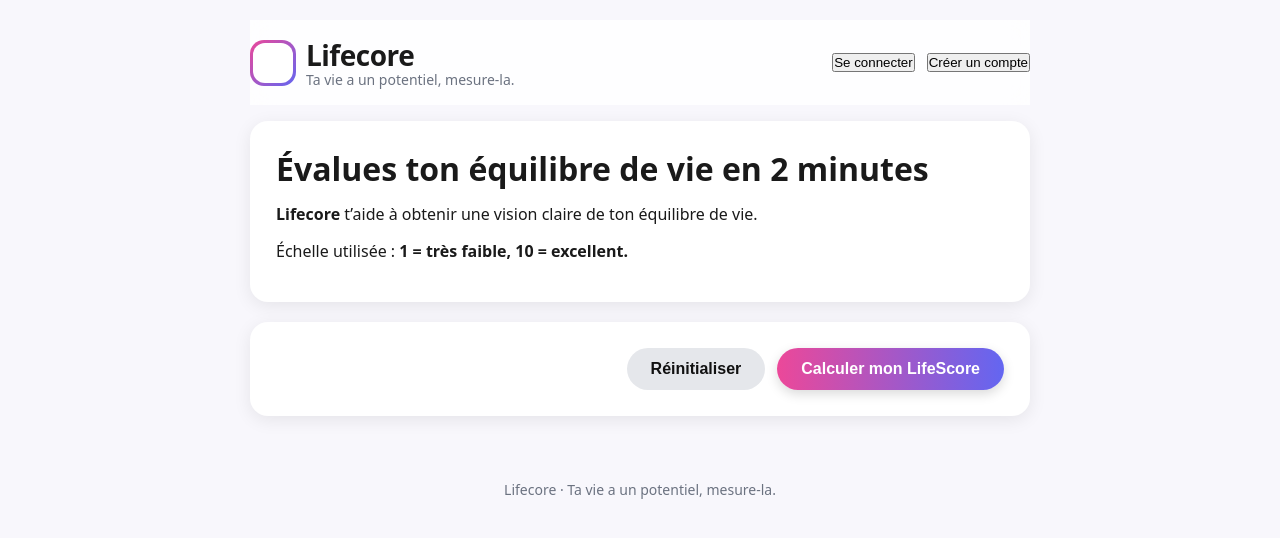
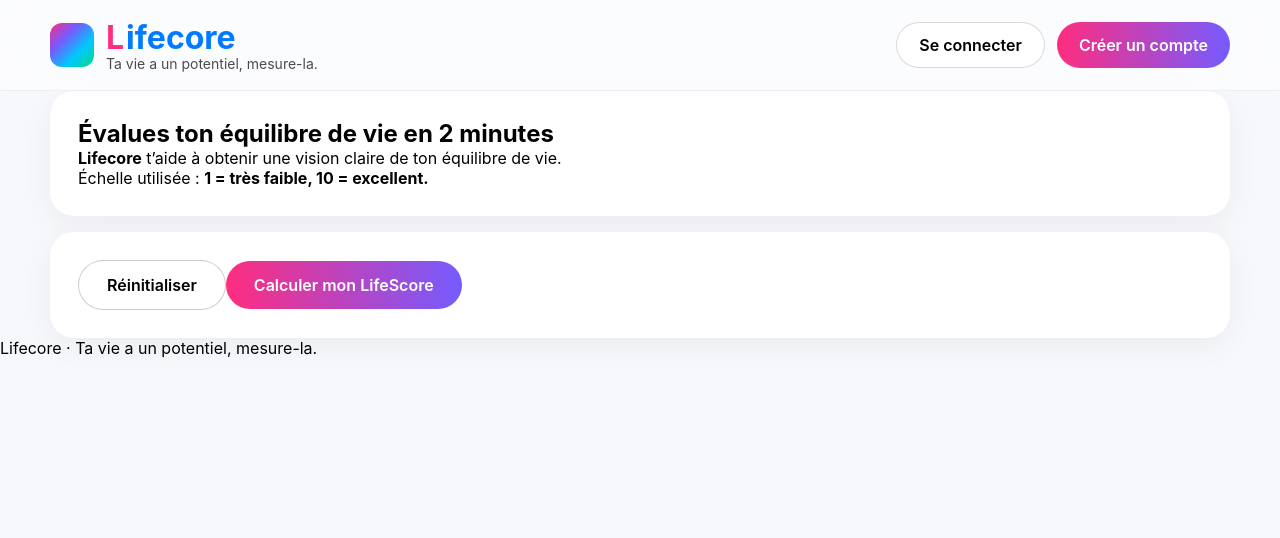
Before and after one commit to Brax971/Lifescore, a Next.js app: page / in a window 1280 px wide. Shown: the top 538 px of the page. Built offline with nearby package versions, Linux system fonts and the light colour scheme.

Commit message:
Update globals.css

```diff
--- a/app/globals.css
+++ b/app/globals.css
@@ -1,268 +1,120 @@
-/* ====== RESET ====== */
+/* RESET */
 * {
   margin: 0;
   padding: 0;
   box-sizing: border-box;
+  font-family: -apple-system, BlinkMacSystemFont, "Segoe UI", Roboto, sans-serif;
 }
 
-html, body {
-  font-family: system-ui, -apple-system, BlinkMacSystemFont, "Segoe UI",
-    Roboto, Oxygen, Ubuntu, Cantarell, "Open Sans", "Helvetica Neue",
-    sans-serif;
-  background: #f8f7fc;
-  color: #1a1a1a;
+/* PAGE */
+.ls-page {
+  background: #f7f8fc;
+  min-height: 100vh;
 }
 
-/* ====== PAGE STRUCTURE ====== */
-.ls-page {
-  max-width: 820px;
-  margin: 0 auto;
-  padding: 20px;
-}
-
-/* ====== HEADER ====== */
+/* HEADER */
 .lk-header {
-  position: sticky;
-  top: 0;
-  z-index: 30;
-  background: #ffffffcc;
-  backdrop-filter: blur(12px);
-  padding: 16px 0;
-  margin-bottom: 16px;
+  width: 100%;
+  background: rgba(255, 255, 255, 0.55);
+  backdrop-filter: blur(14px);
+  padding: 18px;
+  border-bottom: 1px solid rgba(0,0,0,0.05);
 }
 
 .lk-header-inner {
+  max-width: 1180px;
+  margin: 0 auto;
   display: flex;
   justify-content: space-between;
   align-items: center;
 }
 
-/* ====== LOGO ====== */
+/* LOGO */
 .lk-brand {
   display: flex;
   align-items: center;
+  gap: 12px;
 }
 
 .lk-brand-mark {
-  width: 46px;
-  height: 46px;
-  flex-shrink: 0;
-  border-radius: 14px;
-  background: linear-gradient(135deg, #ec4899, #6366f1);
-  padding: 3px;
-  display: flex;
-  justify-content: center;
-  align-items: center;
-}
-
-.lk-brand-mark::before {
-  content: "";
-  width: 100%;
-  height: 100%;
+  width: 44px;
+  height: 44px;
   border-radius: 12px;
-  background: white;
-}
-
-.lk-brand img {
-  width: 46px;
-  height: 46px;
-  object-fit: contain; /* Empêche toute déformation */
-}
-
-.lk-brand-text {
-  display: flex;
-  flex-direction: column;
-  margin-left: 10px;
+  background: linear-gradient(135deg,#ff2d7f,#755bff,#00c8ff,#00db7f);
 }
 
 .lk-brand-name {
-  font-size: 28px;
+  font-size: 32px;
   font-weight: 700;
-  letter-spacing: -0.5px;
+  display: flex;
+  gap: 2px;
 }
 
-.lk-brand-name .lk-L {
-  color: #ec4899;
+.lk-letter-l {
+  color: #ff2d7f;
 }
 
-.lk-brand-name .lk-rest {
-  color: #3b82f6;
+.lk-brand-name {
+  color: #007aff;
 }
 
 .lk-brand-tagline {
-  margin-top: -4px;
   font-size: 14px;
-  color: #6b7280;
+  margin-top: -2px;
+  opacity: 0.7;
+  display: block;
 }
 
-/* ====== NAVIGATION ====== */
+/* NAV BUTTONS */
 .lk-nav {
   display: flex;
   gap: 12px;
 }
 
-/* ====== NAV BUTTONS (HEADER) ======
-   Identiques au bouton "Calculer mon LifeScore"
-===================================== */
-
-.lk-header-button {
-  background: linear-gradient(90deg, #ec4899, #6366f1);
-  color: #fff;
+.lk-nav-button {
+  padding: 12px 22px;
+  border-radius: 999px;
+  font-size: 16px;
+  border: 1px solid rgba(0,0,0,0.15);
+  background: white;
   font-weight: 600;
-  padding: 10px 22px;
-  border-radius: 9999px;
-  border: none;
-  cursor: pointer;
-  box-shadow: 0 4px 12px rgba(0, 0, 0, 0.15);
-  transition: transform 0.1s ease, opacity 0.15s ease;
-  font-size: 16px;
 }
 
-.lk-header-button:hover {
-  opacity: 0.9;
-  transform: translateY(-1px);
+.lk-nav-button-primary {
+  background: linear-gradient(90deg, #ff2d7f, #755bff);
+  border: none;
+  color: white !important;
 }
 
-/* ====== CARDS ====== */
+/* BOUTONS PRINCIPAUX */
+.lk-button-primary {
+  background: linear-gradient(90deg, #ff2d7f, #755bff);
+  color: #fff;
+  border: none;
+}
+
+.lk-button {
+  padding: 14px 28px;
+  border-radius: 999px;
+  font-size: 16px;
+  font-weight: 600;
+}
+
+.lk-button-secondary {
+  border: 1px solid rgba(0,0,0,0.2);
+  background: #fff;
+}
+
+/* CARDS */
 .lk-card {
-  background: #ffffff;
-  border-radius: 18px;
-  padding: 22px;
+  background: white;
+  border-radius: 24px;
+  padding: 28px;
   margin-bottom: 20px;
-  box-shadow: 0 4px 18px rgba(0, 0, 0, 0.08);
+  box-shadow: 0 8px 30px rgba(0,0,0,0.05);
 }
 
 .lk-card-main {
-  padding: 26px;
+  max-width: 1180px;
+  margin: 0 auto;
 }
-
-/* ====== TITLES / TEXT ====== */
-h1 {
-  font-size: 32px;
-  font-weight: 800;
-  margin-bottom: 12px;
-}
-
-h2 {
-  font-size: 24px;
-  font-weight: 700;
-  margin-bottom: 10px;
-}
-
-p {
-  margin-bottom: 12px;
-  line-height: 1.55;
-}
-
-/* ====== SLIDERS ====== */
-.lk-slider {
-  width: 100%;
-  appearance: none;
-  height: 6px;
-  border-radius: 5px;
-  background: #e5e7eb;
-  outline: none;
-}
-
-.lk-slider::-webkit-slider-thumb {
-  appearance: none;
-  width: 26px;
-  height: 26px;
-  background: #ec4899;
-  border-radius: 50%;
-  cursor: pointer;
-  border: 3px solid white;
-  box-shadow: 0 2px 6px rgba(0,0,0,0.2);
-}
-
-.lk-slider-ticks {
-  display: flex;
-  justify-content: space-between;
-  margin-top: 4px;
-  font-size: 10px;
-  opacity: 0.6;
-}
-
-/* ====== RESULTS ====== */
-.lk-circle-score {
-  width: 140px;
-  height: 140px;
-  border-radius: 9999px;
-  background: linear-gradient(135deg, #ec4899, #6366f1);
-  padding: 4px;
-  display: flex;
-  justify-content: center;
-  align-items: center;
-  margin-right: 18px;
-}
-
-.lk-circle-score-inner {
-  width: 100%;
-  height: 100%;
-  border-radius: 9999px;
-  background: white;
-  display: flex;
-  justify-content: center;
-  align-items: center;
-  flex-direction: column;
-}
-
-.lk-circle-score-value {
-  font-size: 40px;
-  font-weight: 800;
-  color: #3b82f6;
-}
-
-.lk-circle-score-label {
-  margin-top: -6px;
-  font-size: 14px;
-  color: #6b7280;
-}
-
-/* ====== BUTTONS ====== */
-.lk-actions-row {
-  display: flex;
-  justify-content: flex-end;
-  gap: 12px;
-}
-
-.lk-button {
-  padding: 12px 24px;
-  border-radius: 9999px;
-  cursor: pointer;
-  font-weight: 600;
-  border: none;
-  font-size: 16px;
-}
-
-.lk-button-secondary {
-  background: #e5e7eb;
-  color: #111;
-}
-
-/* Bouton principal */
-.lk-button-primary {
-  background: linear-gradient(90deg, #ec4899, #6366f1);
-  color: #fff;
-  font-weight: 600;
-  padding: 12px 24px;
-  border-radius: 9999px;
-  border: none;
-  cursor: pointer;
-  box-shadow: 0 4px 12px rgba(0, 0, 0, 0.15);
-  transition: transform 0.1s ease, opacity 0.15s ease;
-}
-
-.lk-button-primary:hover {
-  opacity: 0.9;
-  transform: translateY(-1px);
-}
-
-/* ====== FOOTER ====== */
-.lk-footer {
-  margin-top: 40px;
-  padding: 24px 0;
-  text-align: center;
-  color: #6b7280;
-  font-size: 14px;
-}
```
